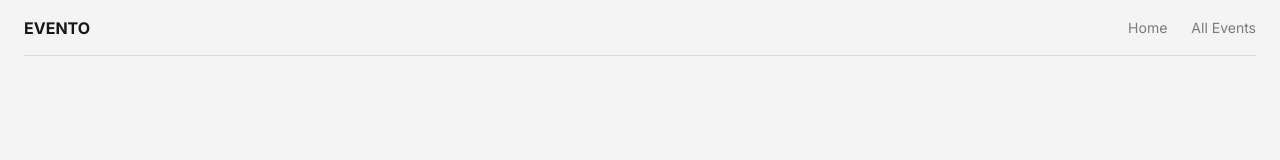
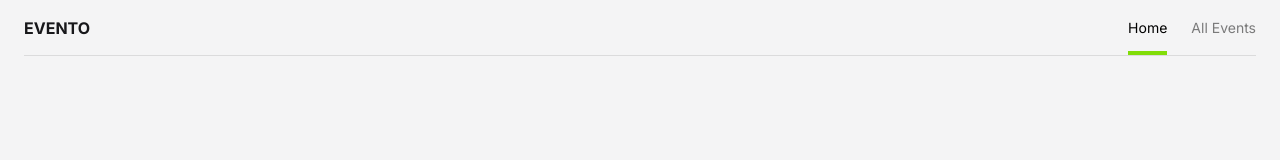
Before and after one commit to miawithcode/evento, a Next.js app: page / in a window 1280 px wide. Shown: the top 160 px of the page. Built offline with nearby package versions, Linux system fonts and the light colour scheme.

Commit message:
feat: add active link style and animation

```diff
--- a/package.json
+++ b/package.json
@@ -10,6 +10,7 @@
   },
   "dependencies": {
     "clsx": "^2.1.1",
+    "framer-motion": "^11.3.31",
     "next": "14.2.7",
     "react": "^18",
     "react-dom": "^18",
--- a/src/components/layout/Header.tsx
+++ b/src/components/layout/Header.tsx
@@ -1,5 +1,10 @@
+'use client';
+
 import Link from 'next/link';
 import Logo from '../Logo';
+import { usePathname } from 'next/navigation';
+import { cn } from '@/lib/utils';
+import { motion } from 'framer-motion';
 
 const routes = [
   { href: '/', label: 'Home' },
@@ -7,18 +12,32 @@ const routes = [
 ];
 
 export default function Header() {
+  const currentPath = usePathname();
+
   return (
     <header className="flex h-14 items-center justify-between border-b border-black/10">
       <Logo />
 
-      <nav>
-        <ul className="flex gap-x-4 text-sm md:gap-x-6">
+      <nav className="h-full">
+        <ul className="flex h-full gap-x-4 text-sm md:gap-x-6">
           {routes.map((route) => (
             <li
               key={route.href}
-              className="text-black/50 transition hover:text-black"
+              className={cn(
+                'relative flex items-center text-black/50 transition hover:text-black',
+                {
+                  'text-black': currentPath === route.href,
+                },
+              )}
             >
               <Link href={route.href}>{route.label}</Link>
+
+              {currentPath === route.href && (
+                <motion.div
+                  layoutId="header-active-link"
+                  className="bg-primary absolute bottom-0 h-1 w-full"
+                ></motion.div>
+              )}
             </li>
           ))}
         </ul>
```
Also changed, not shown: 2 other files (tests, documents, lock files or other folders).
